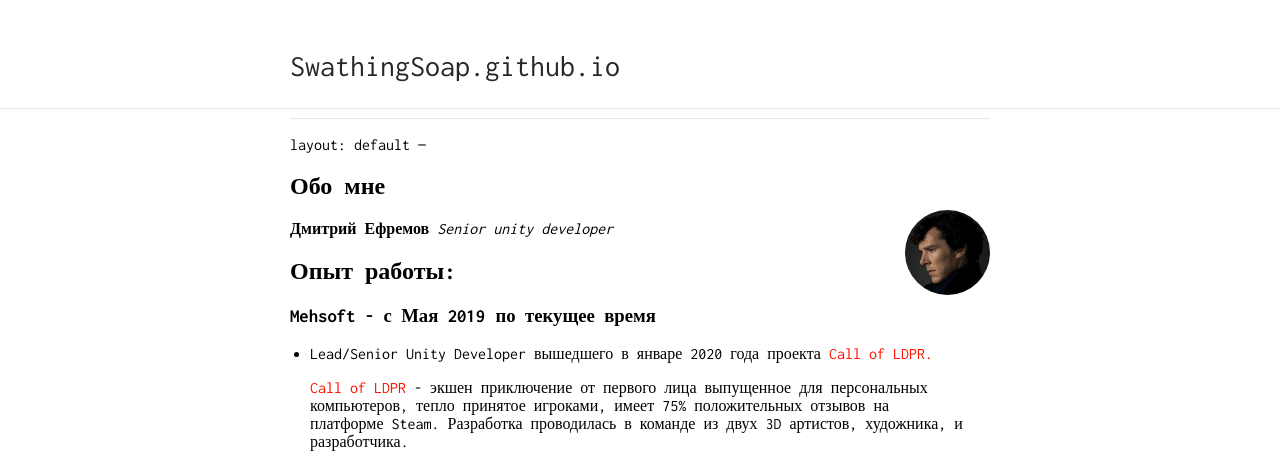
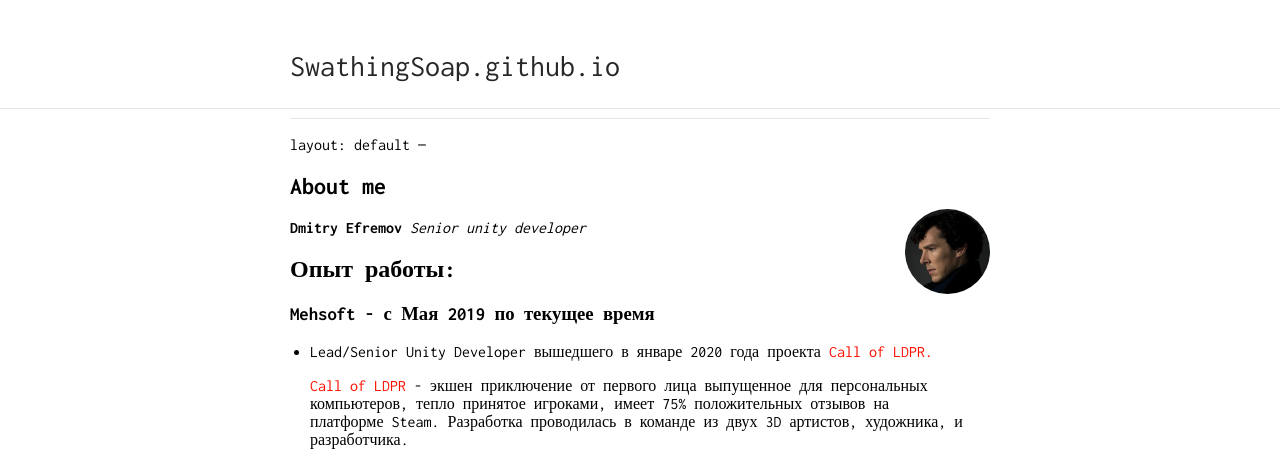
Before and after one commit to SwathingSoap/SwathingSoap.github.io, a Jekyll site: the page built from index.md, in a window 1280 px wide. Shown: the top 466 px of the page. Built offline with Jekyll 4.4.1, drawn with Linux system fonts in a browser that asks for light colours; our own code applies the rules of GitHub Pages for plain Markdown files.

Commit message:
Update index.md

```diff
--- a/index.md
+++ b/index.md
@@ -3,16 +3,16 @@
 layout: default
 ---
 
-## Обо мне
+## About me
 
 <img class="profile-picture" src="sherlock.jpg">
 
-**Дмитрий Ефремов**
+**Dmitry Efremov**
 *Senior unity developer*
 
 ## **Опыт работы:**
 
-### **Mehsoft** - с Мая 2019  по текущее время
+### **Mehsoft** - с Мая 2019 по текущее время
 -   Lead/Senior Unity Developer вышедшего в январе 2020 года проекта [Call of LDPR.](https://store.steampowered.com/app/1449000/CALL_OF_LDPR/)
 
 	[Call of LDPR](https://store.steampowered.com/app/1449000/CALL_OF_LDPR/) - экшен приключение от первого лица выпущенное для персональных компьютеров, тепло принятое игроками, имеет 75% положительных отзывов на платформе Steam. Разработка проводилась в команде из двух 3D артистов, художника, и разработчика.
```
